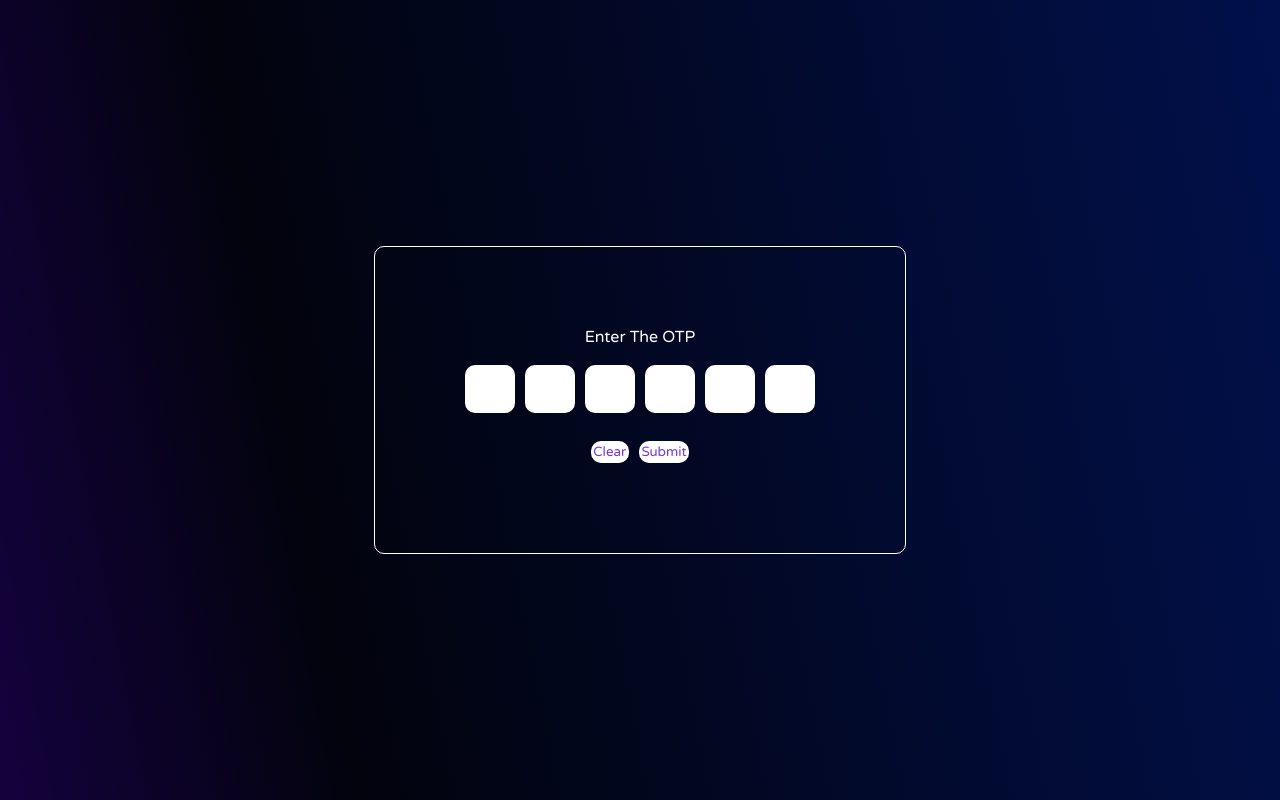
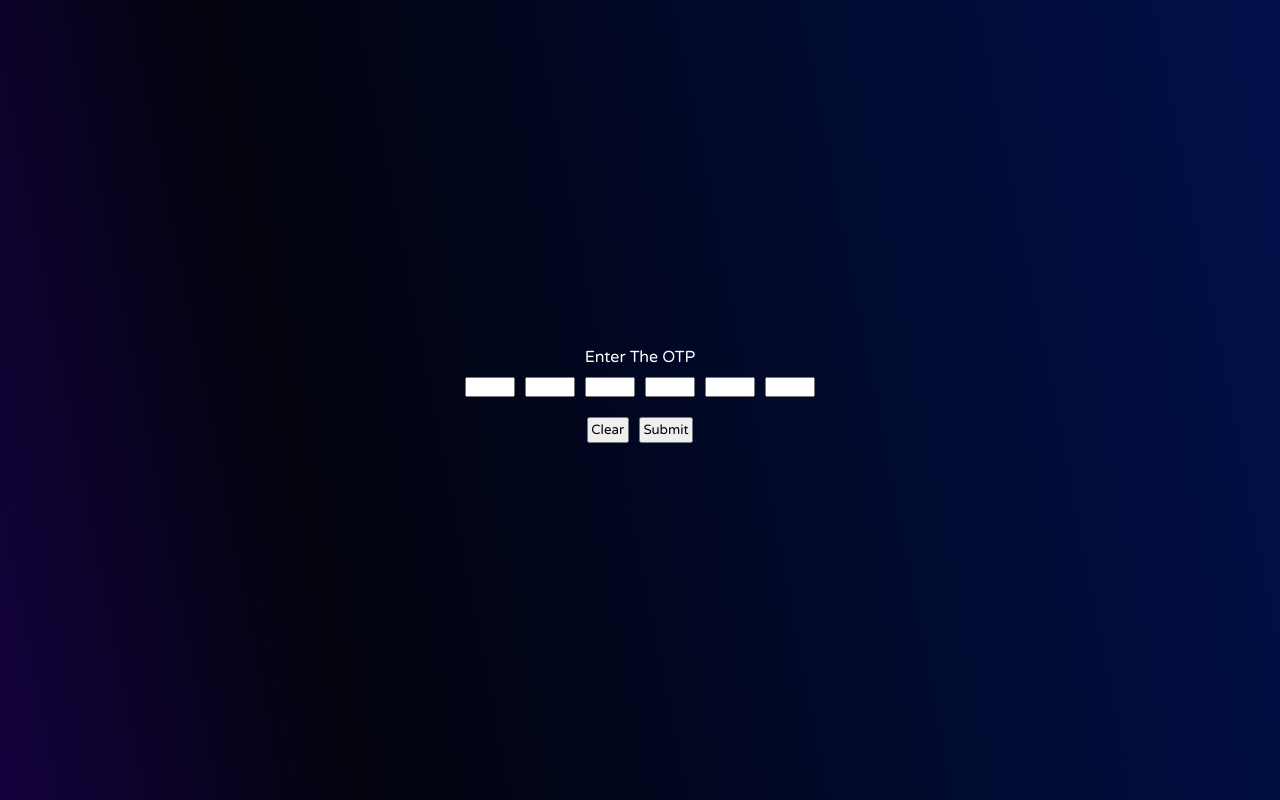
Before and after one commit to sagnik2001/React_Video_App_Frontend, a React (Create React App) app: page /otppage in a window 1280 px wide. Built offline with nearby package versions, Linux system fonts and the light colour scheme.

Commit message:
Sagnik/changes

```diff
--- a/src/Pages/Login/Login.css
+++ b/src/Pages/Login/Login.css
@@ -1,78 +1,20 @@
-
-@import url("https://fonts.googleapis.com/css2?family=Varela+Round&display=swap");/*
-.auth-form-container,
-.login-form,
-.register-form {
-  display: flex;
-  flex-direction: column;
-
-}
-
-.App {
-  text-align: center;
-  display: flex;
-  align-items: center;
-  color: white;
-  justify-content: center;
-  /* background-color: #B0A695; */
-  /* background-image: linear-gradient(79deg, #14023e, #02030d 25%, #01104b); */
-
-
-@media screen and (min-width: 60px) {
-  .auth-form-container {
-    padding: 5rem;
-    border: 1px solid white;
-    border-radius: 10px;
-    margin: 0.5rem;
-  }
-}
-
-label {
-  text-align: left;
-  padding: 0.25rem 0;
-  font-family: Comfortaa;
-}
-input {
-  margin: 0.5rem 0;
-  padding: 1rem;
-  border: none;
-  border-radius: 10px;
-}
-button {
-  border: none;
-  background-color: white;
-  padding: 20px;
-  border-radius: 10px;
-  cursor: pointer;
-  color: #7439db;
-  background-color: white;
-  /* background-image: linear-gradient(to right, #603813 0%, #b29f94  51%, #603813  100%); */
-}
+@import url("https://fonts.googleapis.com/css2?family=Varela+Round&display=swap");
 
 
 
 
-.link-btn {
-  background: none;
-  color: white;
-  text-decoration: underline;
-}
- */
-
-/*Rahul's code*/
 
 
- /* Hide the increment and decrement buttons on input of type number */
 input[type="number"]::-webkit-inner-spin-button,
 input[type="number"]::-webkit-outer-spin-button {
   -webkit-appearance: none;
   margin: 0;
 }
 
- /* For Firefox */
+
 input[type="number"] {
   -moz-appearance: textfield;
-   appearance:  textfield;
+  appearance: textfield;
 }
 
 * {
@@ -100,7 +42,7 @@
   margin: 4em;
   width: max-content;
   height: max-content;
-   background-image: linear-gradient(90deg, rgba(119,107,93,1) 0%, rgba(176,166,149,1) 35%, rgba(243,238,234,1) 100%);
+  background-image: linear-gradient(90deg, rgba(119, 107, 93, 1) 0%, rgba(176, 166, 149, 1) 35%, rgba(243, 238, 234, 1) 100%);
   border-radius: 30px;
 }
 
@@ -151,7 +93,7 @@
 }
 
 .input {
-   width:  100%;
+  width: 100%;
   padding: 20px;
   border-radius: 30px;
   border: none;
@@ -167,7 +109,7 @@
   color: #000;
 }
 
- .ac a{
+.ac a {
   margin-left: 2px;
   color: blue;
 }
```
Also changed, not shown: src/Pages/register/Register.css (+0 -31 lines). Lines whose indentation alone changed are shown as unchanged.
